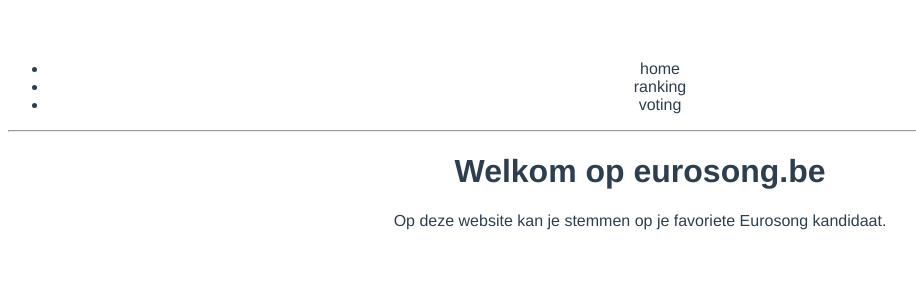
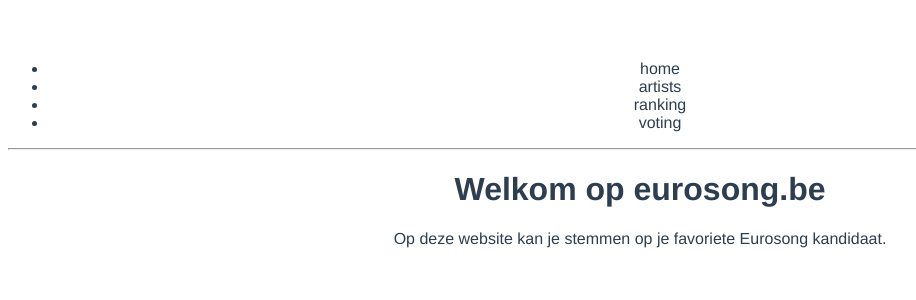
Before and after one commit to Collinvdv/eurosong-front-end, a Vue app: page / in a window 1280 px wide. Shown: the top 300 px of the page, without its empty margins (0-916 px from the left). Built offline with nearby package versions, Linux system fonts and the light colour scheme.

Commit message:
Added artists page

```diff
--- a/src/App.vue
+++ b/src/App.vue
@@ -12,6 +12,7 @@
 
     <div>
       <PageHome v-if="activePage == 'home'"/>
+      <PageArtists v-if="activePage == 'artists'"/>
       <PageRanking v-if="activePage == 'ranking'" />
       <PageVoting v-if="activePage == 'voting'"/>
     </div>
@@ -19,6 +20,7 @@
 </template>
 
 <script>
+  import PageArtists from './components/PageArtists.vue';
   import PageHome from './components/PageHome.vue';
   import PageRanking from './components/PageRanking.vue';
   import PageVoting from './components/PageVoting.vue';
@@ -27,6 +29,7 @@
   export default {
     name: 'App',
     components: {
+      PageArtists,
       PageHome,
       PageRanking,
       PageVoting
@@ -34,7 +37,7 @@
     data() {
       return {
         activePage: 'home',
-        pages: ['home', 'ranking', 'voting']
+        pages: ['home', 'artists', 'ranking', 'voting']
       }
     },
     methods: {
--- /dev/null
+++ b/src/components/PageArtists.vue
@@ -0,0 +1,11 @@
+<template>
+    <div>
+        Page artists
+    </div>
+</template>
+
+<script>
+    export default {
+        name: 'PageArtists'
+    }
+</script>
```
